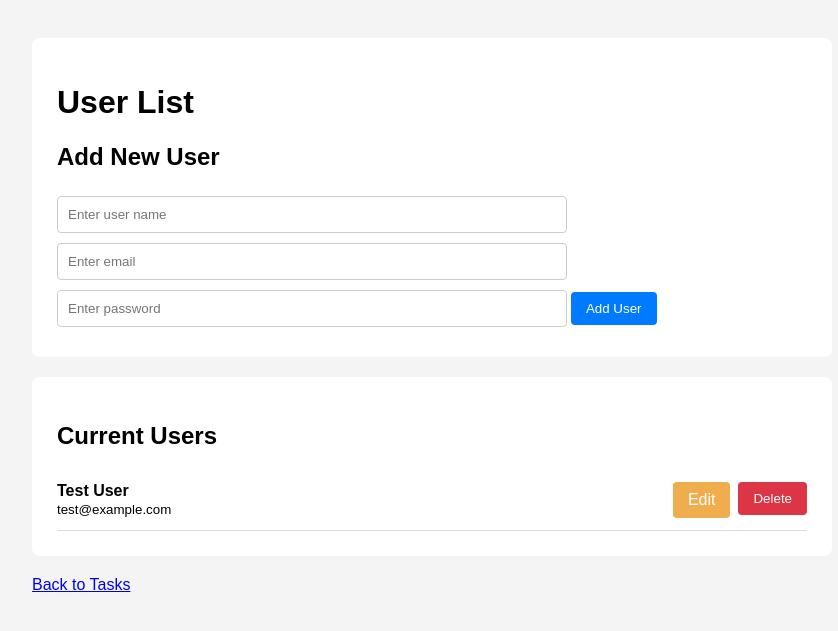
After one commit to yusuframy0-maker/yusuf-abu-najea-laravel, a Laravel app: page /users in a window 1280 px wide. The commit adds this page. Shown: the top 631 px of the page, without its empty margins (208-1046 px from the left). Run offline with Laravel 12, Linux system fonts and the light colour scheme; data comes from the database, SQL or seed files in the repository.

Commit message:
Add users CRUD functionality

```diff
--- /dev/null
+++ b/app/Http/Controllers/UserController.php
@@ -0,0 +1,79 @@
+<?php
+
+namespace App\Http\Controllers;
+
+use Illuminate\Http\Request;
+use App\Models\User;
+use Illuminate\Support\Facades\Hash;
+
+class UserController extends Controller
+{
+
+    public function index()
+    {
+        $users = User::all();
+
+        return view('users.index', compact('users'));
+    }
+
+    public function store(Request $request)
+    {
+        $request->validate([
+            'name' => 'required|string|max:255',
+            'email' => 'required|email|unique:users,email',
+            'password' => 'required|string|min:6',
+        ]);
+
+        User::create([
+            'name' => $request->name,
+            'email' => $request->email,
+            'password' => Hash::make($request->password),
+        ]);
+
+        return redirect()->route('users.index')
+            ->with('success', 'User added successfully!');
+    }
+
+    public function edit($id)
+    {
+        $user = User::findOrFail($id);
+        $users = User::all();
+
+        return view('users.edit', compact('user', 'users'));
+    }
+
+    public function update(Request $request, $id)
+    {
+        $user = User::findOrFail($id);
+
+        $request->validate([
+            'name' => 'required|string|max:255',
+            'email' => 'required|email|unique:users,email,' . $id,
+            'password' => 'nullable|string|min:6',
+        ]);
+
+        $data = [
+            'name' => $request->name,
+            'email' => $request->email,
+        ];
+
+        if ($request->filled('password')) {
+            $data['password'] = Hash::make($request->password);
+        }
+
+        $user->update($data);
+
+        return redirect()->route('users.index')
+            ->with('success', 'User updated successfully!');
+    }
+
+    public function destroy($id)
+    {
+        $user = User::findOrFail($id);
+
+        $user->delete();
+
+        return redirect()->route('users.index')
+            ->with('success', 'User deleted successfully!');
+    }
+}
--- /dev/null
+++ b/resources/views/users/index.blade.php
@@ -0,0 +1,155 @@
+
+<!DOCTYPE html>
+<html lang="en">
+<head>
+    <meta charset="UTF-8">
+    <title>User List</title>
+
+    <style>
+        body {
+            font-family: Arial, sans-serif;
+            background: #f4f4f4;
+            padding: 30px;
+        }
+
+        .container {
+            max-width: 800px;
+            margin: auto;
+        }
+
+        .card {
+            background: white;
+            padding: 25px;
+            margin-bottom: 20px;
+            border-radius: 8px;
+        }
+
+        input {
+            padding: 10px;
+            width: 65%;
+            margin: 5px 0;
+            border: 1px solid #ccc;
+            border-radius: 4px;
+        }
+
+        button, .btn {
+            padding: 9px 15px;
+            border: none;
+            border-radius: 4px;
+            color: white;
+            text-decoration: none;
+            cursor: pointer;
+        }
+
+        .add { background: #007bff; }
+        .edit { background: #f0ad4e; }
+        .delete { background: #dc3545; }
+
+        .user {
+            display: flex;
+            justify-content: space-between;
+            align-items: center;
+            border-bottom: 1px solid #ddd;
+            padding: 12px 0;
+        }
+
+        .actions {
+            display: flex;
+            gap: 8px;
+        }
+
+        .success {
+            color: green;
+            margin-bottom: 15px;
+        }
+
+        .error {
+            color: red;
+        }
+    </style>
+</head>
+
+<body>
+
+<div class="container">
+
+    <div class="card">
+        <h1>User List</h1>
+
+        @if(session('success'))
+            <p class="success">{{ session('success') }}</p>
+        @endif
+
+        @if($errors->any())
+            <div class="error">
+                @foreach($errors->all() as $error)
+                    <p>{{ $error }}</p>
+                @endforeach
+            </div>
+        @endif
+
+        <h2>Add New User</h2>
+
+        <form action="{{ route('users.store') }}" method="POST">
+            @csrf
+
+            <input type="text" name="name"
+                   placeholder="Enter user name"
+                   value="{{ old('name') }}" required>
+
+            <input type="email" name="email"
+                   placeholder="Enter email"
+                   value="{{ old('email') }}" required>
+
+            <input type="password" name="password"
+                   placeholder="Enter password" required>
+
+            <button type="submit" class="add">Add User</button>
+        </form>
+    </div>
+
+    <div class="card">
+        <h2>Current Users</h2>
+
+        @forelse($users as $user)
+
+            <div class="user">
+
+                <div>
+                    <strong>{{ $user->name }}</strong>
+                    <br>
+                    <small>{{ $user->email }}</small>
+                </div>
+
+                <div class="actions">
+
+                    <a href="{{ route('users.edit', $user->id) }}"
+                       class="btn edit">Edit</a>
+
+                    <form action="{{ route('users.destroy', $user->id) }}"
+                          method="POST">
+                        @csrf
+                        @method('DELETE')
+
+                        <button type="submit" class="delete"
+                            onclick="return confirm('Are you sure you want to delete this user?')">
+                            Delete
+                        </button>
+                    </form>
+
+                </div>
+
+            </div>
+
+        @empty
+            <p>No users found.</p>
+        @endforelse
+
+    </div>
+
+    <a href="{{ route('tasks.index') }}">Back to Tasks</a>
+
+</div>
+
+</body>
+</html>
--- a/routes/web.php
+++ b/routes/web.php
@@ -1,6 +1,12 @@
 <?php
 use Illuminate\Support\Facades\Route;
 use App\Http\Controllers\StateController;
+use App\Http\Controllers\UserController;
+Route::get('/users', [UserController::class, 'index'])->name('users.index');
+Route::post('/users', [UserController::class, 'store'])->name('users.store');
+Route::get('/users/{id}/edit', [UserController::class, 'edit'])->name('users.edit');
+Route::put('/users/{id}', [UserController::class, 'update'])->name('users.update');
+Route::delete('/users/{id}', [UserController::class, 'destroy'])->name('users.destroy');
 Route::get('/', [StateController::class, 'index'])->name('tasks.index');
 Route::post('/tasks', [StateController::class, 'store'])->name('tasks.store');
 Route::get('/tasks/{id}/edit', [StateController::class, 'edit'])->name('tasks.edit');
```
Also changed, not shown: resources/views/tasks/index.blade.php (+10 -0 lines), resources/views/users/edit.blade.php (added, +155 -0 lines).
